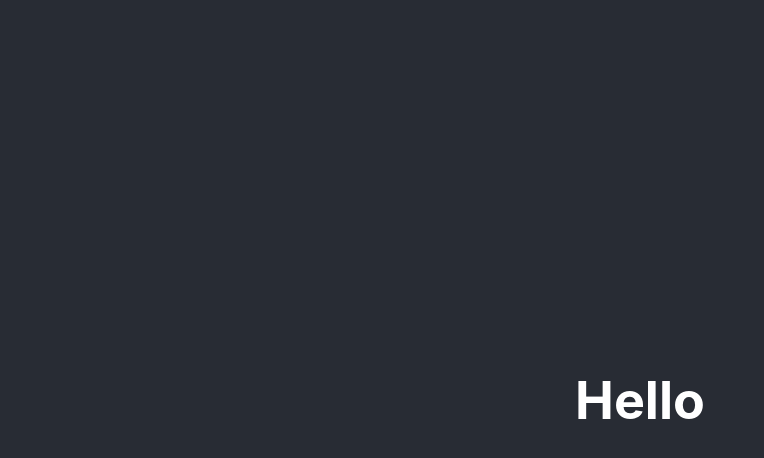
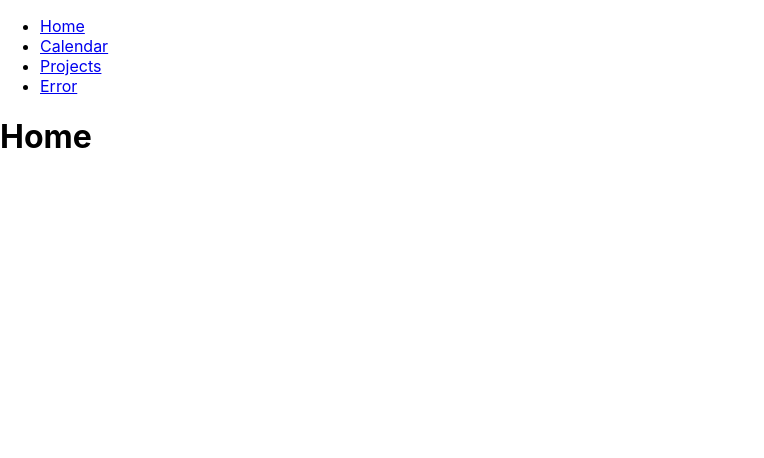
Before and after one commit to d-ginty4/notes-app, a React (Create React App) app: page / in a window 1280 px wide. Shown: the top 458 px of the page, without its empty margins (0-764 px from the left). Built offline with nearby package versions, Linux system fonts and the light colour scheme; the HTML template or start-up script is replaced by a standard one.

Commit message:
Organised folders and added react router

```diff
--- a/package.json
+++ b/package.json
@@ -47,9 +47,10 @@
   },
   "devDependencies": {
     "concurrently": "^7.6.0",
-    "wait-on": "^6.0.1",
     "cross-env": "^7.0.3",
     "electron": "^22.0.0",
-    "electron-is-dev": "^2.0.0"
+    "electron-is-dev": "^2.0.0",
+    "react-router-dom": "^6.4.5",
+    "wait-on": "^6.0.1"
   }
 }
--- a/public/electron.js
+++ b/public/electron.js
@@ -3,8 +3,8 @@ const { app, BrowserWindow } = require("electron");
 function createWindow() {
   // Create the browser window.
   const win = new BrowserWindow({
-    width: 800,
-    height: 600,
+    width: 1200,
+    height: 800,
     webPreferences: {
       nodeIntegration: true,
     },
--- a/src/App.tsx
+++ /dev/null
@@ -1,11 +0,0 @@
-function App() {
-  return (
-    <div className="App">
-      <header className="App-header">
-        <h1>Hello</h1>
-      </header>
-    </div>
-  );
-}
-
-export default App;
--- a/src/index.tsx
+++ b/src/index.tsx
@@ -1,7 +1,7 @@
 import React from 'react';
 import ReactDOM from 'react-dom/client';
 import './index.css';
-import App from './App';
+import App from './views/App';
 
 const root = ReactDOM.createRoot(
   document.getElementById('root') as HTMLElement
--- /dev/null
+++ b/src/views/App.tsx
@@ -0,0 +1,23 @@
+import {BrowserRouter, Routes, Route} from "react-router-dom"
+import Home from "./Home";
+import Layout from "./Nav";
+import Projects from "./Projects";
+import Error from "./Error";
+import Calendar from "./Calendar";
+
+function App() {
+  return (
+    <BrowserRouter>
+      <Routes>
+        <Route path="/" element={<Layout/>}>
+          <Route index element={<Home/>}/>
+          <Route path="projects" element={<Projects/>}/>
+          <Route path="calendar" element={<Calendar/>}/>
+          <Route path="*" element={<Error/>}/>
+        </Route>
+      </Routes>
+    </BrowserRouter>
+  );
+}
+
+export default App;
--- /dev/null
+++ b/src/views/Calendar.tsx
@@ -0,0 +1,5 @@
+const Calendar = () => {
+    return <h1>Calendar</h1>
+}
+
+export default Calendar
--- /dev/null
+++ b/src/views/Error.tsx
@@ -0,0 +1,5 @@
+const Error = () => {
+    return <h1>404</h1>
+}
+
+export default Error
--- /dev/null
+++ b/src/views/Home.tsx
@@ -0,0 +1,5 @@
+const Home = () => {
+    return <h1>Home</h1>
+}
+
+export default Home;
--- /dev/null
+++ b/src/views/Nav.tsx
@@ -0,0 +1,28 @@
+import { Outlet, Link } from "react-router-dom";
+
+const Layout = () => {
+  return (
+    <>
+      <nav>
+        <ul>
+          <li>
+            <Link to="/">Home</Link>
+          </li>
+          <li>
+            <Link to="/calendar">Calendar</Link>
+          </li>
+          <li>
+            <Link to="/projects">Projects</Link>
+          </li>
+          <li>
+            <Link to="/random">Error</Link>
+          </li>
+        </ul>
+      </nav>
+
+      <Outlet />
+    </>
+  )
+};
+
+export default Layout;
--- /dev/null
+++ b/src/views/Projects.tsx
@@ -0,0 +1,5 @@
+const Projects = () => {
+    return <h1>Projects</h1>
+}
+
+export default Projects
```
Also changed, not shown: 1 other file (tests, documents, lock files or other folders).
